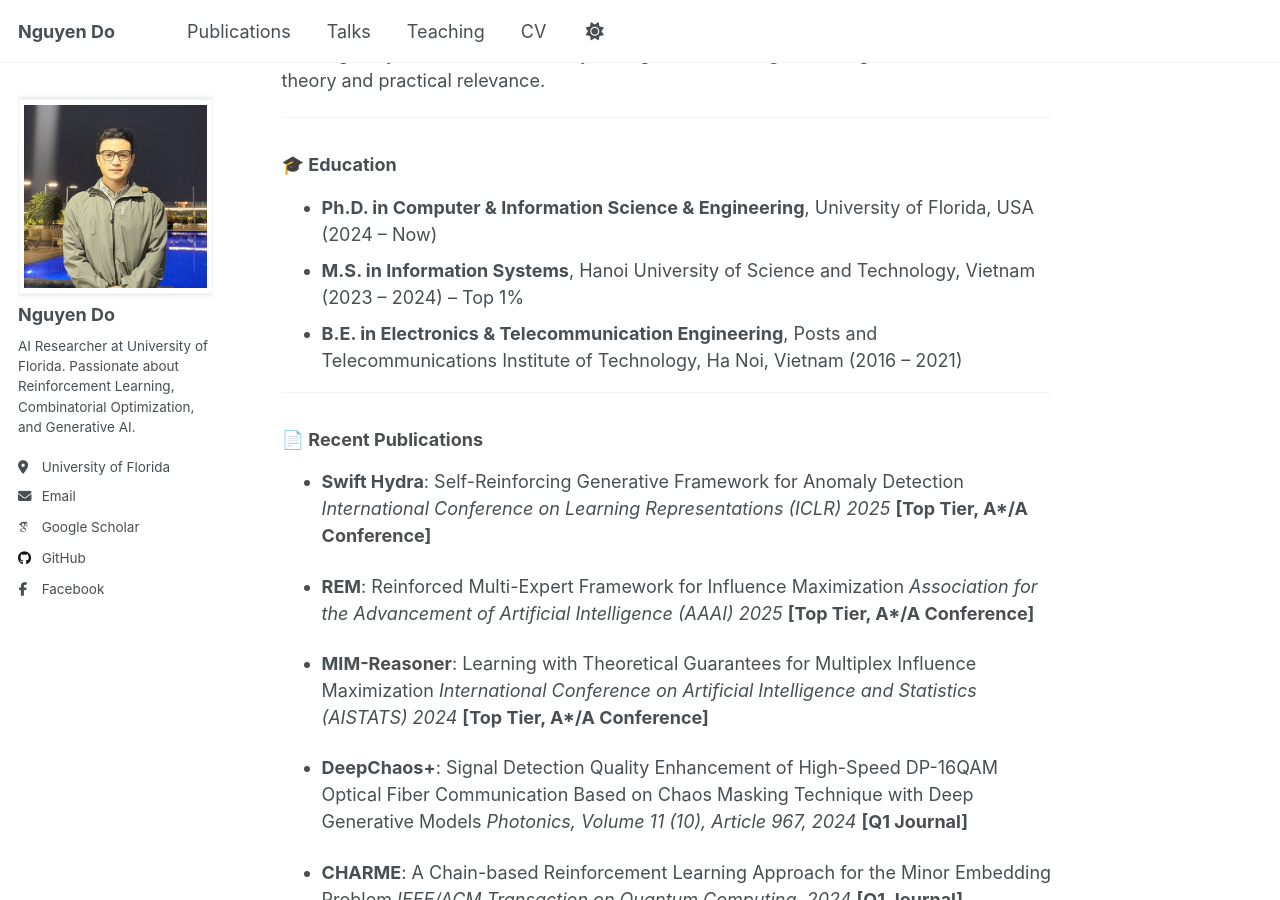
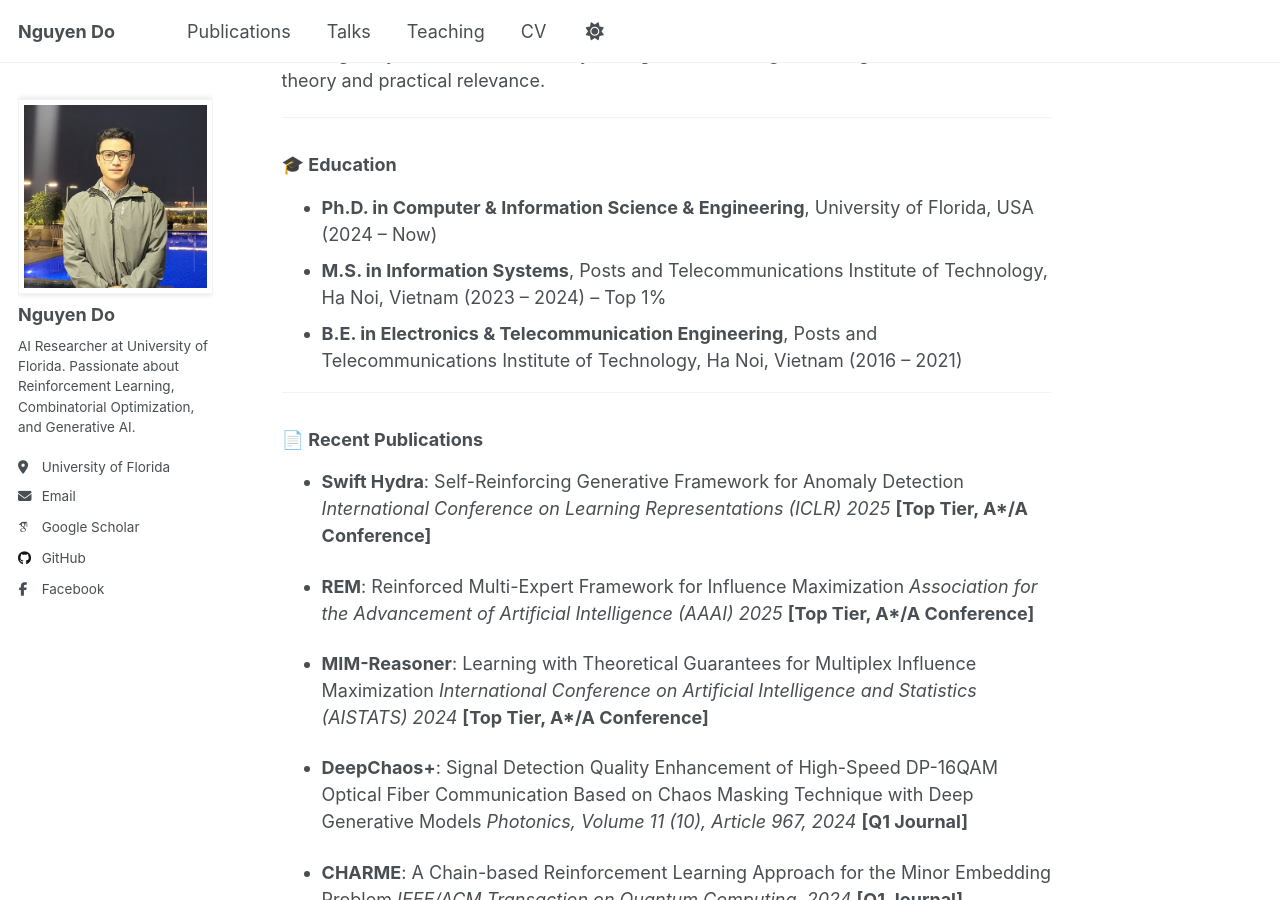
Before and after one commit to nguyendo1801/nguyendo1801.github.io, a Jekyll site: the page built from _pages/about.md, in a window 1280 px wide and 900 px high, scrolled down 584 px. Built offline with Jekyll 4.4.1, drawn with Linux system fonts in a browser that asks for light colours; some web fonts are replaced.

Commit message:
0.0.0.0.1.4

```diff
--- a/_pages/about.md
+++ b/_pages/about.md
@@ -16,7 +16,7 @@ I’m especially drawn to problems that sit at the boundary between learning and
 ### 🎓 Education
 
 - **Ph.D. in Computer & Information Science & Engineering**, University of Florida, USA (2024 – Now)
-- **M.S. in Information Systems**, Hanoi University of Science and Technology, Vietnam (2023 – 2024) – Top 1%
+- **M.S. in Information Systems**, Posts and Telecommunications Institute of Technology, Ha Noi, Vietnam (2023 – 2024) – Top 1%
 - **B.E. in Electronics & Telecommunication Engineering**, Posts and Telecommunications Institute of Technology, Ha Noi, Vietnam (2016 – 2021)
 
 ---
```
